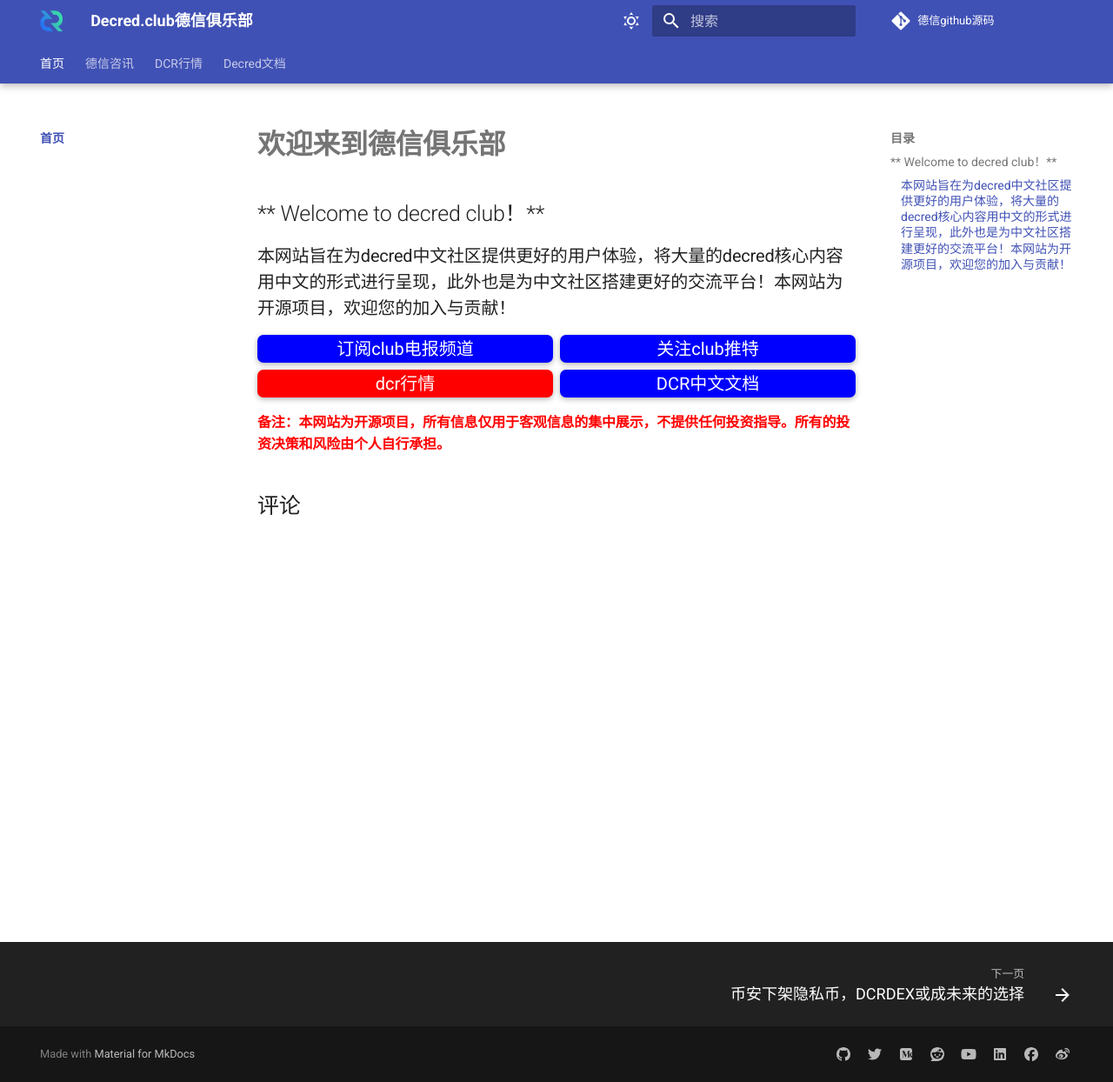
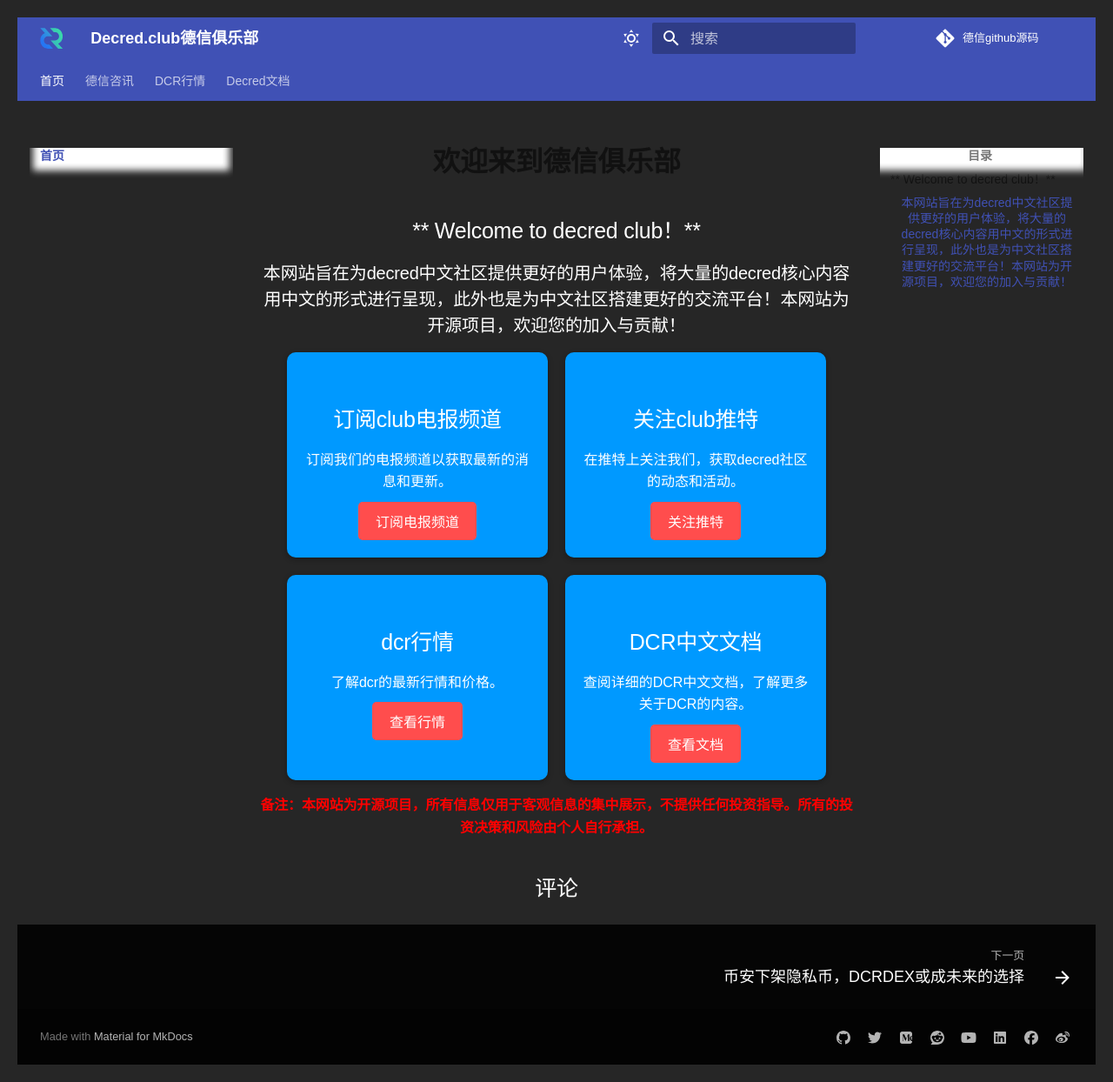
Before and after one commit to decredclub/decredclub, an MkDocs documentation site: the page built from docs/index.md, in a window 1280 px wide and 1244 px high. Shown: the whole window at 87% size. Built offline with MkDocs 1.6.1 and Material for MkDocs 9.7.7, drawn with Linux system fonts in a browser that asks for light colours; comment, search, counter and statistics services are not loaded; some of the changed lines change nothing that is shown.

Commit message:
Update index.md

```diff
--- a/docs/index.md
+++ b/docs/index.md
@@ -5,119 +5,85 @@
 ### 本网站旨在为decred中文社区提供更好的用户体验，将大量的decred核心内容用中文的形式进行呈现，此外也是为中文社区搭建更好的交流平台！本网站为开源项目，欢迎您的加入与贡献！
 
 
-<!-- <h4 class="txt2">网站正在建设规划中，网站计划，首页作为常用的功能快捷入口，总体分为几大块：dcr中文文档、资讯信息、行情评论，应用中心</h4>
-###  ** <center><font color=#008000>-- 快捷入口(点击下方卡片快速进入）--</font><center>** -->
 
 <!DOCTYPE html>
 <html>
 <head>
    <title>网页标题</title>
    <style>
-      /* 设置格子的样式 */
-      .grid {
-        display: grid;
-        grid-template-columns: repeat(2, 1fr);
-        grid-gap: 25px;
+      body {
+        background-color: #262626;
+        color: #fff;
+        font-family: Arial, sans-serif;
+        text-align: center;
+        padding: 20px;
       }
 
-      /* 设置格子的共同样式 */
-      .grid-item {
-        height: 100%;
-        width: 100%;
-        text-align: center;
-        font-size: 20px;
-        color: white;
-        cursor: pointer;
+      .card-container {
         display: flex;
-        align-items: center;
         justify-content: center;
-        border-radius: 7px; /* 添加圆角效果 */
-        box-shadow: 0px 2px 6px rgba(0, 0, 0, 0.3); /* 添加阴影效果 */
-      }
-      /* 定义风险揭示的颜色的样式 */
-
-      .txt {
-        font-size: 10px;
-        color: red;
+        gap: 20px;
+        flex-wrap: wrap;
       }
 
-      /* 定义不同格子颜色的样式 */
-      .red {
-        background-color: blue;
+      .card {
+        background-color: #0099ff;
+        border-radius: 10px;
+        padding: 20px;
+        width: 300px;
+        box-shadow: 0px 2px 6px rgba(0, 0, 0, 0.3);
       }
 
-      .blue {
-        background-color: blue;
+      h2 {
+        font-size: 20px;
+        margin-bottom: 10px;
       }
 
-      .green {
-        background-color: blue;
+      p {
+        font-size: 16px;
+        margin-bottom: 10px;
       }
 
-      .yellow {
-        background-color: blue;
+      .button {
+        background-color: #ff4d4d;
+        color: #fff;
+        border: none;
+        border-radius: 5px;
+        padding: 10px 20px;
+        font-size: 16px;
+        cursor: pointer;
       }
 
-      .purple {
-        background-color: purple;
-      }
-
-      .orange {
-        background-color: orange;
-      }
-      .red {
-        background-color: red;
-      }
-      /* 设置行情容器的样式 */
-      .container {
-        width: 100%;
-        height: 100%;
+      .button:hover {
+        background-color: #ff3333;
       }
    </style>
-   <script >
-    function joinTelegramGroup() {
-    window.location.href = 'https://t.me/decredzh';  // 替换为电报群的URL              }
-   </script>
-</head>
 </head>
 <body>
-    <div class="grid">
-    <div class="grid-item blue " onclick="location.href='https://t.me/decredclub'">
-      订阅club电报频道
+    <div class="card-container">
+      <div class="card">
+        <h2>订阅club电报频道</h2>
+        <p>订阅我们的电报频道以获取最新的消息和更新。</p>
+        <button class="button" onclick="location.href='https://t.me/decredclub'">订阅电报频道</button>
+      </div>
+      <div class="card">
+        <h2>关注club推特</h2>
+        <p>在推特上关注我们，获取decred社区的动态和活动。</p>
+        <button class="button" onclick="location.href='https://twitter.com/decredclub'">关注推特</button>
+      </div>
+      <div class="card">
+        <h2>dcr行情</h2>
+        <p>了解dcr的最新行情和价格。</p>
+        <button class="button" onclick="location.href='news/price/dcr-usdt/'">查看行情</button>
+      </div>
+      <div class="card">
+        <h2>DCR中文文档</h2>
+        <p>查阅详细的DCR中文文档，了解更多关于DCR的内容。</p>
+        <button class="button" onclick="location.href='Documentation/Introduction/Decred简介/'">查看文档</button>
+      </div>
     </div>
-    <div class="grid-item blue" onclick="location.href='https://twitter.com/decredclub'">
-      关注club推特
-    </div>
-    <div class="grid-item red" onclick="location.href='news/price/dcr-usdt/'">
-      dcr行情
-    </div>
-    <div class="grid-item blue" onclick="location.href='Documentation/Introduction/Decred简介/'">
-      DCR中文文档
-    </div>
-<!--     <div class="grid-item yellow" onclick="location.href='https://t.me/decredclubzh'">
-      dcr行情吐槽频道
-    </div> -->
-<!--     <div class="grid-item purple" onclick="location.href='news/price/dcr-btc/'">
-      dcr兑btc行情
-    </div> -->
-<!--     <div class="grid-item orange" onclick="location.href='another-page.html'">
-      还在开发中
-    </div>
-    <div class="grid-item red"  onclick="location.href='another-page.html'">
-      参与xxx活动
-    </div> -->
-   </div>
 </body>
 </html>
 
-<!-- ###  ** <center><font color=red>--快捷入口(点击上方卡片快速进入）--</font><center>**
-## 中文文档：
- 为方便中文读者更好的阅读decred文档和交流，对于英文基础好的朋友可以直接查看原版文档，如果有任何错误欢迎大家提出，我们一起改正！
-## dcr资讯信息：
- decred最新的开发进展、社区活动信息发布、活动讨论、及其加密货币相关的资讯信息
-## 行情评论：
- 很多人对行情本身更感兴趣，所以开辟一个场地进行相关的行情评论，有点类似股吧
-## 应用中心：
-主要两个方面功能，下载中心，使用教程（后期可以推出视频教程），方便中文环境下更好的下载decred加密货币相关钱包软件，同时可以跳转到其他货币钱包的官方下载地址，如比特币，以太坊、罗门。。。
- -->
+
 <h4 class="txt1"><font color=red>备注：本网站为开源项目，所有信息仅用于客观信息的集中展示，不提供任何投资指导。所有的投资决策和风险由个人自行承担。</font></h4>
```
